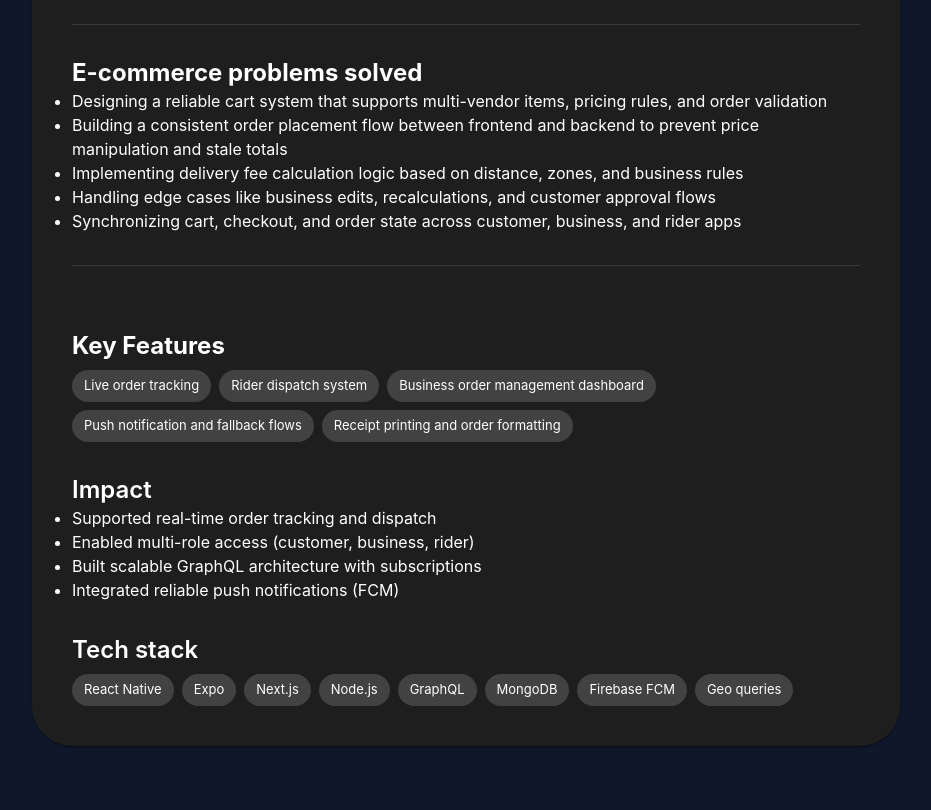
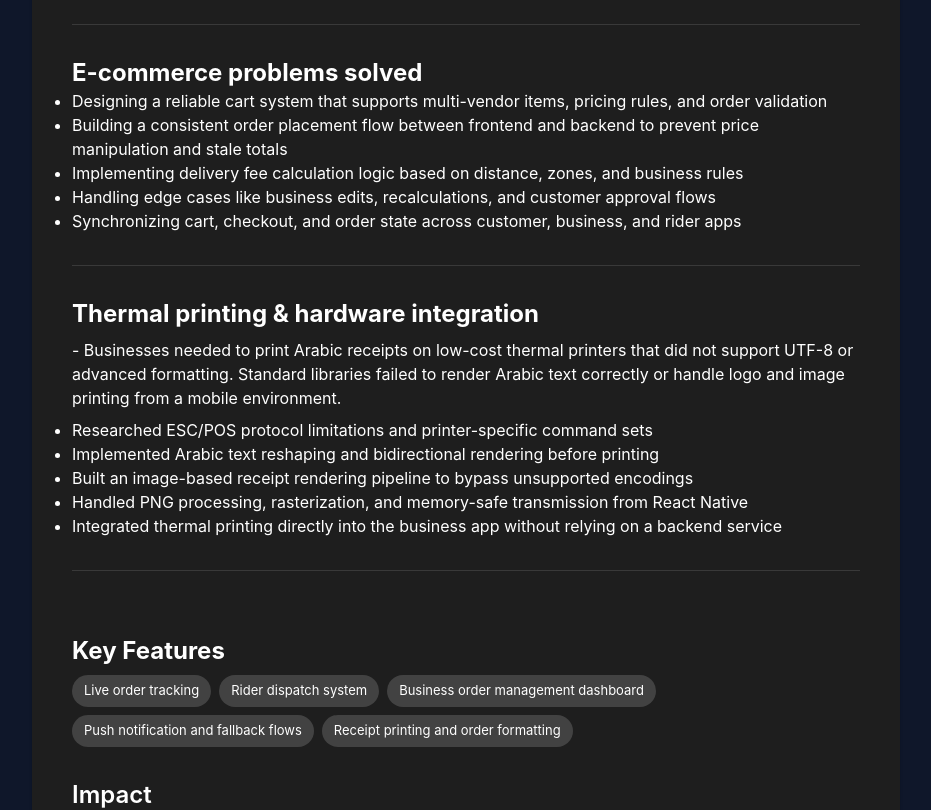
Before and after one commit to AhmedElselly/ahmedelselly.github.io, a Next.js app: page /projects/multi-vendor-delivery-platform in a window 1280 px wide. Shown: the part 2112-2922 px from the top of the page, without its empty margins (174-1105 px from the left). Built offline with nearby package versions, Linux system fonts and the light colour scheme; what @mui/material-nextjs would draw is missing.

Commit message:
added thermal printing solving problem in projects/[slug]

```diff
--- a/src/app/projects/[slug]/page.tsx
+++ b/src/app/projects/[slug]/page.tsx
@@ -120,6 +120,28 @@ async function ProjectPage({ params }: Props) {
             )}
 
             <Divider sx={{ my: 6 }} />
+
+            {project.thermalPrinting && (
+              <section>
+                <Typography variant="h5" fontWeight={700}>
+                  Thermal printing & hardware integration
+                </Typography>
+
+                <Typography sx={{ my: 1 }}>
+                  {project.thermalPrinting.problem}
+                </Typography>
+
+                <ul>
+                  {project.thermalPrinting.solution.map((item) => (
+                    <li key={item}>
+                      <Typography>{item}</Typography>
+                    </li>
+                  ))}
+                </ul>
+              </section>
+            )}
+
+            <Divider sx={{ my: 6 }} />
             <section>
               <Typography variant="h5" fontWeight={700} sx={{ mt: 4 }}>
                 Key Features
--- a/src/data/projects/index.ts
+++ b/src/data/projects/index.ts
@@ -4,7 +4,11 @@ export type Project = {
   subtitle: string;
   description: string;
   problem: string;
-  ecommerceProblems: string[];
+  ecommerceProblems?: string[];
+  thermalPrinting?: {
+    problem: string;
+    solution: string[];
+  };
   solution: string;
   impact: string[];
   tech: string[];
@@ -59,6 +63,18 @@ export const projects: Project[] = [
       "Handling edge cases like business edits, recalculations, and customer approval flows",
       "Synchronizing cart, checkout, and order state across customer, business, and rider apps",
     ],
+    thermalPrinting: {
+      problem:
+        "- Businesses needed to print Arabic receipts on low-cost thermal printers that did not support UTF-8 or advanced formatting. Standard libraries failed to render Arabic text correctly or handle logo and image printing from a mobile environment.",
+
+      solution: [
+        "Researched ESC/POS protocol limitations and printer-specific command sets",
+        "Implemented Arabic text reshaping and bidirectional rendering before printing",
+        "Built an image-based receipt rendering pipeline to bypass unsupported encodings",
+        "Handled PNG processing, rasterization, and memory-safe transmission from React Native",
+        "Integrated thermal printing directly into the business app without relying on a backend service",
+      ],
+    },
     features: [
       "Live order tracking",
       "Rider dispatch system",
```
